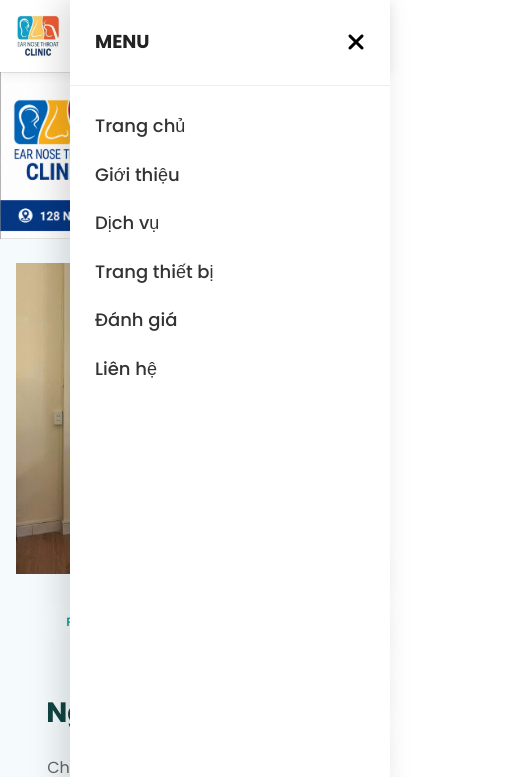
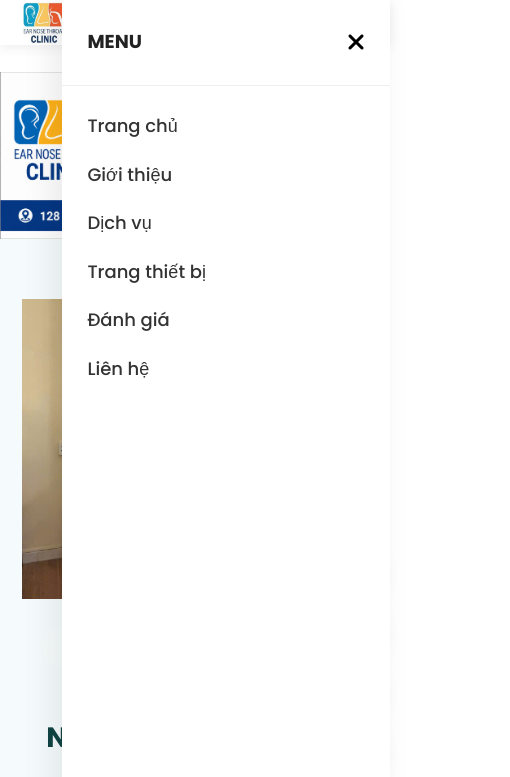
Before and after one commit to pminhthuan/BSCuongTMH, a plain HTML site: page index.html in a window 390 px wide. Both pictures are taken after a click on the button 351 px from the left and 36 px from the top of the page. Shown: the top 777 px of the page, 510 px wide, since content can reach past the window. Drawn offline with Linux system fonts and the light colour scheme.

Commit message:
Update style.css

```diff
--- a/style.css
+++ b/style.css
@@ -3596,3 +3596,198 @@ blockquote::before {
         width: 28px;
     }
 }
+
+/* Mobile-only fixes: giảm khả năng horizontal overflow, không ảnh hưởng desktop */
+@media (max-width: 900px) {
+
+    /* Ngang an toàn */
+    html,
+    body {
+        max-width: 100%;
+        overflow-x: hidden;
+        /* phòng hờ trên mobile */
+    }
+
+    /* Container co lại trên mobile */
+    .container {
+        width: 95%;
+        max-width: 100%;
+        padding-left: 12px;
+        padding-right: 12px;
+        box-sizing: border-box;
+    }
+
+    /* Nếu các layout dùng grid có cột cố định, stack thành 1 cột trên mobile */
+    .about-wrapper,
+    .doctor-wrapper,
+    .equipment-wrapper,
+    .service-grid,
+    .service-card,
+    /* đảm bảo các card co lại */
+    .doctor-info-grid {
+        grid-template-columns: 1fr;
+        gap: 24px;
+    }
+
+    /* Header / right area: tránh element cố định giữ width lớn */
+    .header-right {
+        min-width: 0;
+        display: flex;
+        gap: 8px;
+        align-items: center;
+    }
+
+    .header-phone {
+        padding: 8px 12px;
+        font-size: 14px;
+        white-space: nowrap;
+    }
+
+    /* Ẩn nav desktop, hiển thị nút mobile menu (nếu có) */
+    nav {
+        display: none !important;
+    }
+
+    #mobileMenu {
+        display: inline-flex !important;
+    }
+
+    /* Ảnh / media: không vượt khung */
+    img,
+    .hero-right img,
+    .service-card img,
+    .equipment-image img {
+        max-width: 100%;
+        height: auto;
+        display: block;
+        box-sizing: border-box;
+    }
+
+    /* Off-canvas mobile nav (dùng transform để ẩn, tránh tạo overflow) */
+    #mobileNav {
+        position: fixed;
+        top: 0;
+        right: 0;
+        height: 100%;
+        width: 84vw;
+        max-width: 360px;
+        transform: translateX(100%);
+        /* ẩn ngoài màn hình */
+        transition: transform .35s ease;
+        z-index: 99999;
+        background: #fff;
+        box-shadow: -10px 0 30px rgba(0, 0, 0, 0.08);
+        overflow-y: auto;
+        -webkit-overflow-scrolling: touch;
+    }
+
+    /* Khi JS thêm .active thì slide vào */
+    #mobileNav.active {
+        transform: translateX(0);
+    }
+
+    /* Phòng hờ: tránh overflow do margin/padding lớn */
+    section {
+        overflow-x: hidden;
+    }
+
+    /* Nếu có các phần tử cụ thể vẫn gây tràn, bạn có thể ép thuộc tính này (dùng tạm) */
+    .force-no-overflow {
+        max-width: 100%;
+        overflow-x: hidden;
+        box-sizing: border-box;
+    }
+}
+
+@media (max-width: 767px) {
+
+    /* Tránh min-height cố định / overflow hidden trên mobile */
+    .hero {
+        height: auto;
+        /* cho phép nội dung mở rộng tự nhiên */
+        min-height: calc(100vh - 88px);
+        /* thay min-height cứng bằng công thức trừ header */
+        padding: 60px 0;
+        /* thêm khoảng để nút không chạm đáy */
+        overflow: visible;
+        /* nếu nút nằm hơi ngoài, không bị cắt */
+    }
+
+    /* Đảm bảo wrapper và nút nổi trên các section phía dưới */
+    .hero-wrapper {
+        position: relative;
+        z-index: 3;
+    }
+
+    .hero-left,
+    .hero-buttons,
+    .hero-left .btn {
+        position: relative;
+        z-index: 4;
+    }
+
+    /* Nếu section phía dưới có margin-top âm, thêm khoảng cách đảm bảo */
+    .about-section,
+    .section {
+        position: relative;
+        z-index: 1;
+        margin-top: 12px;
+        /* tăng khoảng cách nếu cần, điều chỉnh giá trị nếu cần */
+    }
+
+    /* Nếu bạn dùng ảnh hero-right có kích thước quá lớn, giảm kích thước trên mobile */
+    .hero-right img {
+        max-width: 100%;
+        height: auto;
+        display: block;
+    }
+
+}
+
+/* --- SAFE mobile fix: dùng scroll-margin / tránh inner-scroll --- */
+@media (max-width: 767px) {
+    :root {
+        --header-offset: 92px;
+    }
+
+    /* Trình duyệt hiện đại: đặt offset khi cuộn tới anchor */
+    html {
+        scroll-padding-top: var(--header-offset);
+    }
+
+    /* Đảm bảo khi dùng anchor, phần tử không bị header che, nhưng KHÔNG thay đổi layout bằng padding/margin */
+    section[id] {
+        scroll-margin-top: var(--header-offset);
+    }
+
+    /* NGĂN inner scroll cho các block chính */
+    .container,
+    .section,
+    .section>.container,
+    .about-wrapper,
+    .doctor-wrapper,
+    .service-grid,
+    .service-card,
+    .review-wrapper,
+    .map-wrapper,
+    .hero-wrapper {
+        overflow: visible !important;
+        height: auto !important;
+        max-height: none !important;
+        -webkit-overflow-scrolling: auto !important;
+        touch-action: pan-y !important;
+    }
+
+    /* Ẩn scrollbars nếu trình duyệt vẫn show */
+    .service-card {
+        overflow: visible !important;
+    }
+
+    /* Iframe/maps ảnh hưởng tới chiều cao: đảm bảo không ép chiều cao gây overflow */
+    iframe,
+    .map-box,
+    .top-banner img {
+        max-width: 100%;
+        height: auto !important;
+    }
+}
```
